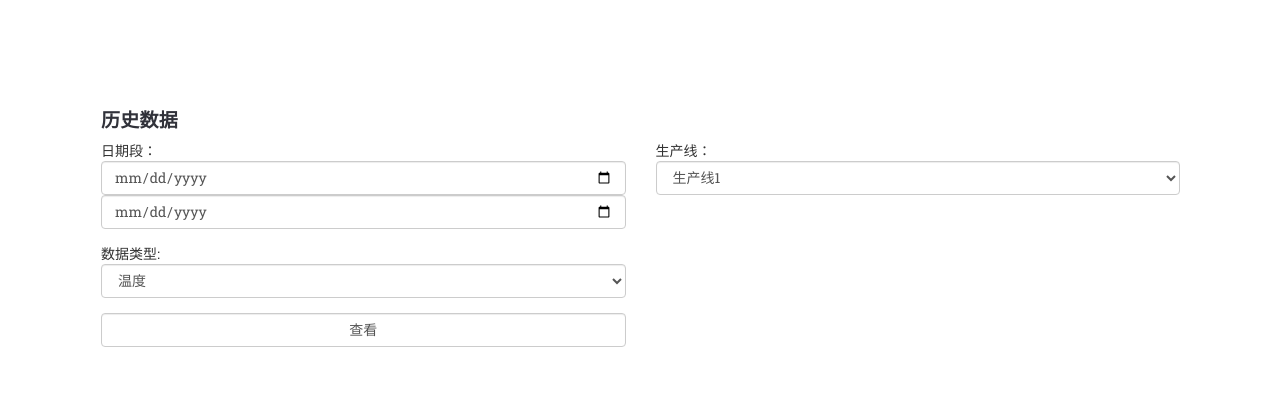
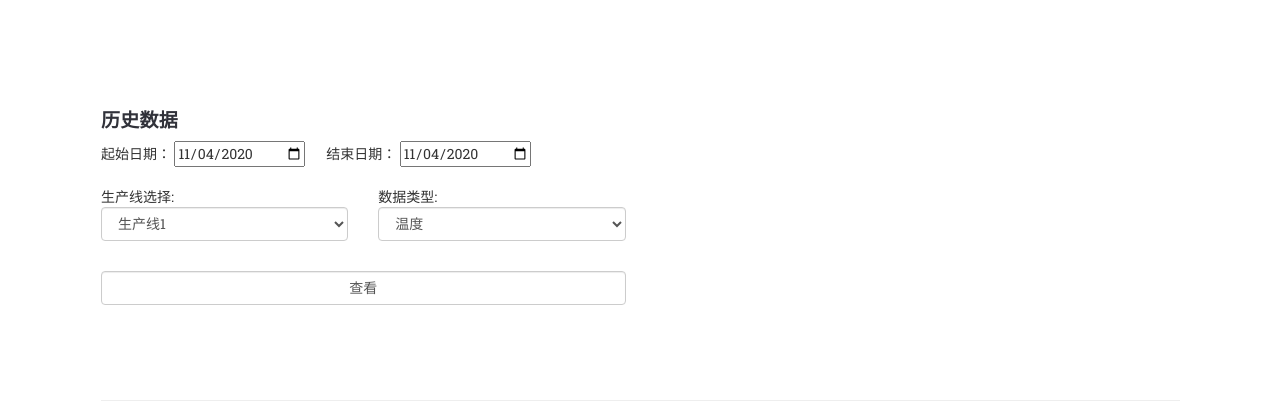
Before and after one commit to black1cat/mjkeji, a Flask app: page /shortcodes in a window 1280 px wide. Shown: the part 100-501 px from the top of the page. Run offline with Flask 2, Linux system fonts and the light colour scheme; data that the repository does not hold is empty; some libraries are stand-ins or nearby versions.

Commit message:
稍微修改

```diff
--- a/mjkeji/templates/chain.html
+++ b/mjkeji/templates/chain.html
@@ -27,7 +27,7 @@
                 <div class="container-fluid">
                   <div class="row">
                     <div class="col-md-6">
-                      <div id="temperature" style="width: 900px;height:700px;">sadasd</div>
+                      <div id="temperature" style="width: 600px;height:300px;">sadasd</div>
                     </div>
 
                   </div>
--- a/mjkeji/templates/device_settings.html
+++ b/mjkeji/templates/device_settings.html
@@ -24,6 +24,7 @@
     </div>
 
   </form>
+  <section></section>
 <div class="container-fluid">
 
   <div class="row col-sm-12">
--- a/mjkeji/templates/index.html
+++ b/mjkeji/templates/index.html
@@ -27,7 +27,7 @@
                 <div class="container-fluid">
                   <div class="row">
                     <div class="col-md-6">
-                      <div id="temperature" style="width: 900px;height:700px;"></div>
+                      <div id="temperature" style="width: 600px;height:300px;"></div>
                     </div>
 
                   </div>
--- a/mjkeji/templates/noise.html
+++ b/mjkeji/templates/noise.html
@@ -27,7 +27,7 @@
                 <div class="container-fluid">
                   <div class="row">
                     <div class="col-md-6">
-                      <div id="temperature" style="width: 900px;height:700px;">sadasd</div>
+                      <div id="temperature" style="width: 600px;height:300px;">sadasd</div>
                     </div>
 
                   </div>
--- a/mjkeji/templates/production_line_settings.html
+++ b/mjkeji/templates/production_line_settings.html
@@ -24,6 +24,7 @@
     </div>
 
   </form>
+  <section></section>
 <div class="container-fluid">
   <div class="row col-sm-12">
       <table id="table"></table>
--- a/mjkeji/templates/shortcodes.html
+++ b/mjkeji/templates/shortcodes.html
@@ -10,23 +10,19 @@
                     <form class="form-horizontal" role="form">
                       <div class="form-group">
                         <div class="col-sm-6">
-                          日期段：
-                          <input type="date" name="datetime_1" class="form-control" id="date"/>
-                          <input type="date" name="datetime_2" class="form-control" id="date"/>
-                        </div>
-                        <div>
+                          起始日期：
+                          <input type="date" name="datetime_1" class="date-picker" id="date"/>&nbsp;&nbsp;&nbsp;&nbsp;&nbsp;
+                          结束日期：
+                          <input type="date" name="datetime_2" class="date-picker" id="date"/>
+                          <br><br>
+                          <div class="form-group">
                             <div class="col-sm-6">
-                            生产线：<select class="form-control">
+                                生产线选择:<select class="form-control">
                                 <option value="volvo">生产线1</option>
                                 <option value="saab">生产线2</option>
                                 <option value="opel">生产线3</option>
-                              <option value="audi">生产线4</option>
                               </select>
                             </div>
-                        </div>
-                      </div>
-
-                      <div class="form-group">
                             <div class="col-sm-6">
                               数据类型:<select class="form-control">
                                 <option value="volvo">温度</option>
@@ -36,6 +32,13 @@
                               </select>
                             </div>
                           </div>
+
+                        </div>
+
+                      </div>
+
+
+
 
                       <div class="form-group">
                         <div class="col-sm-6">
@@ -62,6 +65,10 @@
 
 {% block script %}
 <script type="text/javascript">
+    var defaultDate = document.querySelectorAll('.date-picker');
+    for (var i = 0; i<defaultDate.length; i++) {
+        defaultDate[i].valueAsDate = new Date();
+    }
   $(function () {
       $('#table').bootstrapTable({
           url: '/device',  // 请求数据源的路由
--- a/mjkeji/templates/strap.html
+++ b/mjkeji/templates/strap.html
@@ -29,7 +29,7 @@
                 <div class="container-fluid">
                   <div class="row">
                     <div class="col-md-6">
-                      <div id="temperature" style="width: 900px;height:700px;">sadasd</div>
+                      <div id="temperature" style="width: 600px;height:300px;">sadasd</div>
                     </div>
 
                   </div>
--- a/mjkeji/templates/temperature.html
+++ b/mjkeji/templates/temperature.html
@@ -27,11 +27,11 @@
     <div class="container-fluid">
       <div class="row">
         <div class="col-md-6">
-          <div id="temperature" style="width: 500px;height:450px;">sadasd</div>
+          <div id="temperature" style="width: 450px;height:300px;">sadasd</div>
         </div>
         <div class="col-md-6">
           <div class="right-content">
-            <div id="humidity" style="width: 500px;height:450px;">dasdasdas</div>
+            <div id="humidity" style="width: 450px;height:300px;">dasdasdas</div>
           </div>
         </div>
       </div>
```
Lines whose indentation alone changed are shown as unchanged.
